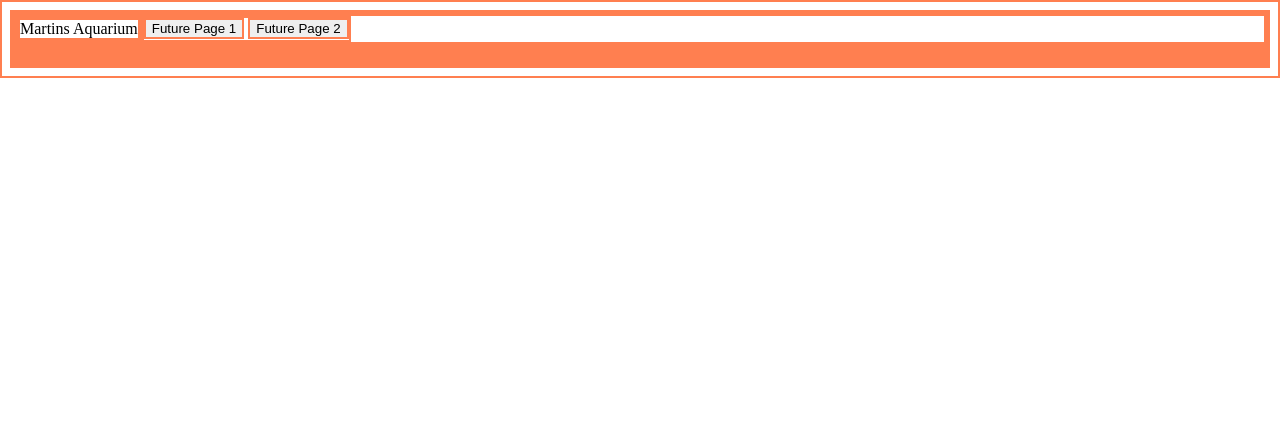
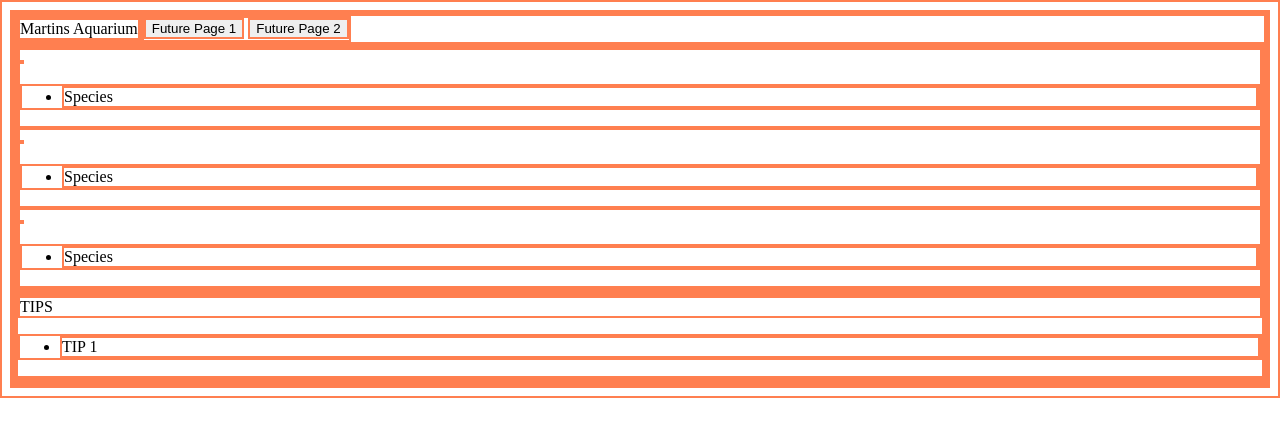
Before and after one commit to wwardrop3/martins-aquarium-v2, a plain HTML site: page index.html in a window 1280 px wide. Drawn offline with Linux system fonts and the light colour scheme.

Commit message:
First commit to working branch

```diff
--- a/index.html
+++ b/index.html
@@ -21,12 +21,38 @@
         <article class = "fishCollection">
             <header class ="section-header">
             <section class = "fish">
+                <img class = "fishImage">
+                <ul class ="fishDetails">
+                    <li>Species</li>
+                </ul>
+
+            </section>
+
+            <section class = "fish">
+                <img class = "fishImage">
+                <ul class ="fishDetails">
+                    <li>Species</li>
+                </ul>
+
+            </section>
+
+            <section class = "fish">
+                <img class = "fishImage">
+                <ul class ="fishDetails">
+                    <li>Species</li>
+                </ul>
 
             </section>
 
 
         </article>
         <article class = "tipsAndLocations">
+            <section class = "tips">
+                <header class = "section-header">TIPS</header>
+                <ul class = "tipsList">
+                    <li>TIP 1</li>
+                </ul>
+            </section>
 
         </article>
         <article class = "tankTips">
--- a/styles/main.css
+++ b/styles/main.css
@@ -30,3 +30,11 @@
 .fish{
 
 }
+
+.fishDetails {
+
+}
+
+.tipsList {
+
+}
```
